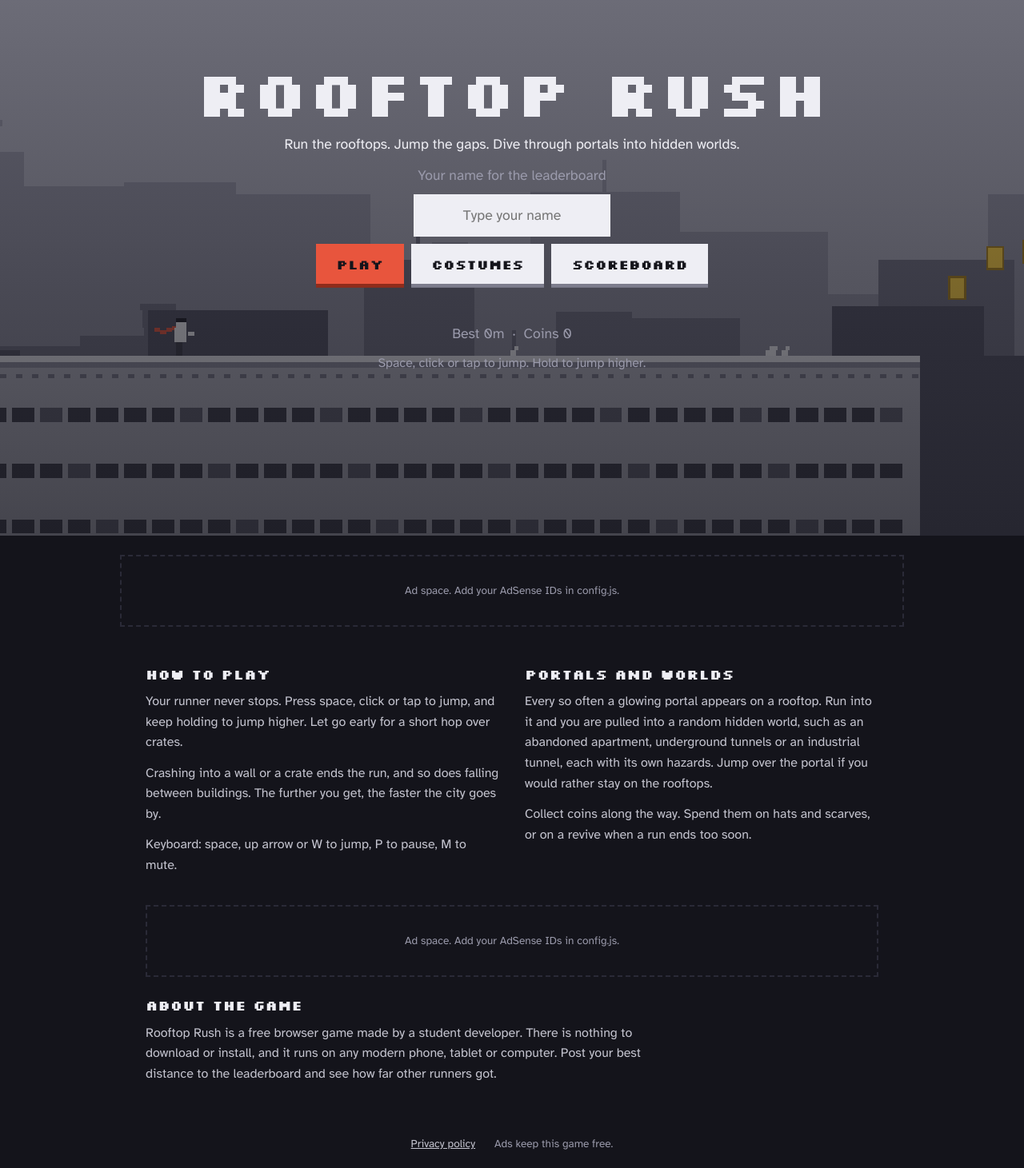
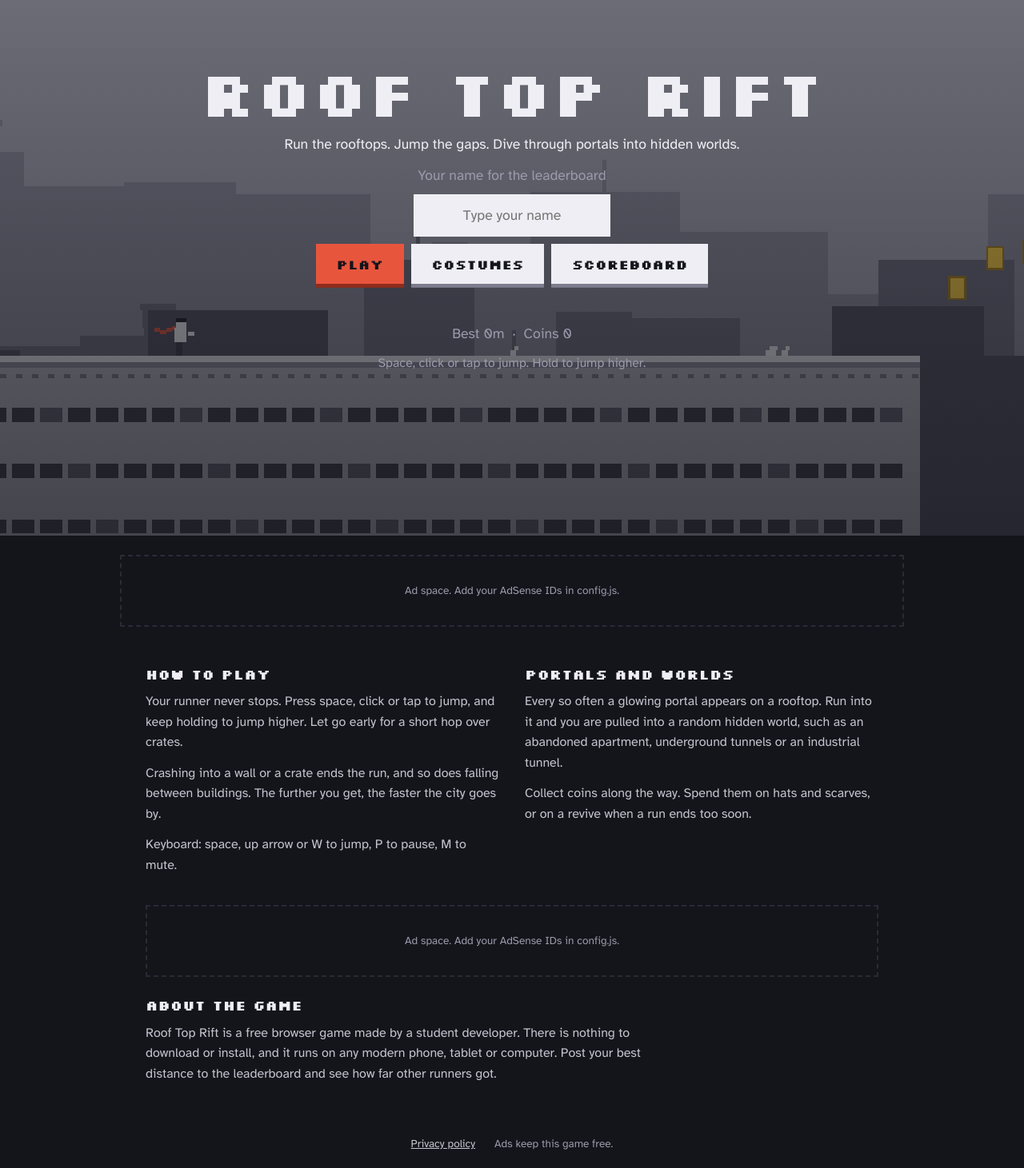
Before and after one commit to lohitharjun/roof-top-rush-website, a plain HTML site: page frontend/index.html in a window 1280 px wide. Shown: the part 130-1591 px from the top of the page at 80% size. Drawn offline with Linux system fonts and the light colour scheme; no server answers.

Commit message:
Rename the game branding from Rooftop Rush to Roof Top Rift across the app and docs.

```diff
--- a/frontend/config.js
+++ b/frontend/config.js
@@ -2,7 +2,7 @@
 window.RR_CONFIG = {
   // Your backend address. Local test: http://localhost:8000
   // After deploying on Render: https://your-service-name.onrender.com (no trailing slash)
-  API_URL: "https://roof-top-rush-website.onrender.com",
+  API_URL: "https://roof-top-rift-website.onrender.com",
 
   // Google AdSense (leave empty until your account is approved)
   ADSENSE_CLIENT: "",   // looks like "ca-pub-1234567890123456"
--- a/frontend/index.html
+++ b/frontend/index.html
@@ -3,7 +3,7 @@
 <head>
 <meta charset="utf-8">
 <meta name="viewport" content="width=device-width, initial-scale=1, viewport-fit=cover">
-<title>Rooftop Rush: a one-button rooftop runner</title>
+<title>Roof Top Rift: a one-button rooftop runner</title>
 <meta name="description" content="Run across the rooftops, jump through portals into hidden worlds, collect coins and unlock costumes. A free one-button runner for phones and computers.">
 <link rel="icon" href="favicon.svg" type="image/svg+xml">
 <link rel="preconnect" href="https://fonts.googleapis.com">
@@ -14,7 +14,7 @@
 <body>
 
 <div id="stage" class="stage">
-  <canvas id="game" aria-label="Rooftop Rush game area" role="img"></canvas>
+  <canvas id="game" aria-label="Roof Top Rift game area" role="img"></canvas>
 
   <div class="hud" id="hud" hidden>
     <div class="hud-left">
@@ -29,7 +29,7 @@
 
   <!-- landing screen -->
   <section class="screen" id="scr-start">
-    <h1>Rooftop Rush</h1>
+    <h1>Roof Top Rift</h1>
     <p>Run the rooftops. Jump the gaps. Dive through portals into hidden worlds.</p>
     <form class="play-form" id="form-play">
       <label class="muted" for="name">Your name for the leaderboard</label>
@@ -115,14 +115,14 @@
     </section>
     <section>
       <h2>Portals and worlds</h2>
-      <p>Every so often a glowing portal appears on a rooftop. Run into it and you are pulled into a random hidden world, such as an abandoned apartment, underground tunnels or an industrial tunnel, each with its own hazards. Jump over the portal if you would rather stay on the rooftops.</p>
+      <p>Every so often a glowing portal appears on a rooftop. Run into it and you are pulled into a random hidden world, such as an abandoned apartment, underground tunnels or an industrial tunnel.</p>
       <p>Collect coins along the way. Spend them on hats and scarves, or on a revive when a run ends too soon.</p>
     </section>
   </div>
   <aside class="ad" data-slot="2" aria-label="Advertisement"></aside>
   <section class="about">
     <h2>About the game</h2>
-    <p>Rooftop Rush is a free browser game made by a student developer. There is nothing to download or install, and it runs on any modern phone, tablet or computer. Post your best distance to the leaderboard and see how far other runners got.</p>
+    <p>Roof Top Rift is a free browser game made by a student developer. There is nothing to download or install, and it runs on any modern phone, tablet or computer. Post your best distance to the leaderboard and see how far other runners got.</p>
   </section>
 </main>
 
```
Also changed, not shown: frontend/privacy.html (+5 -5 lines), 1 other file.
